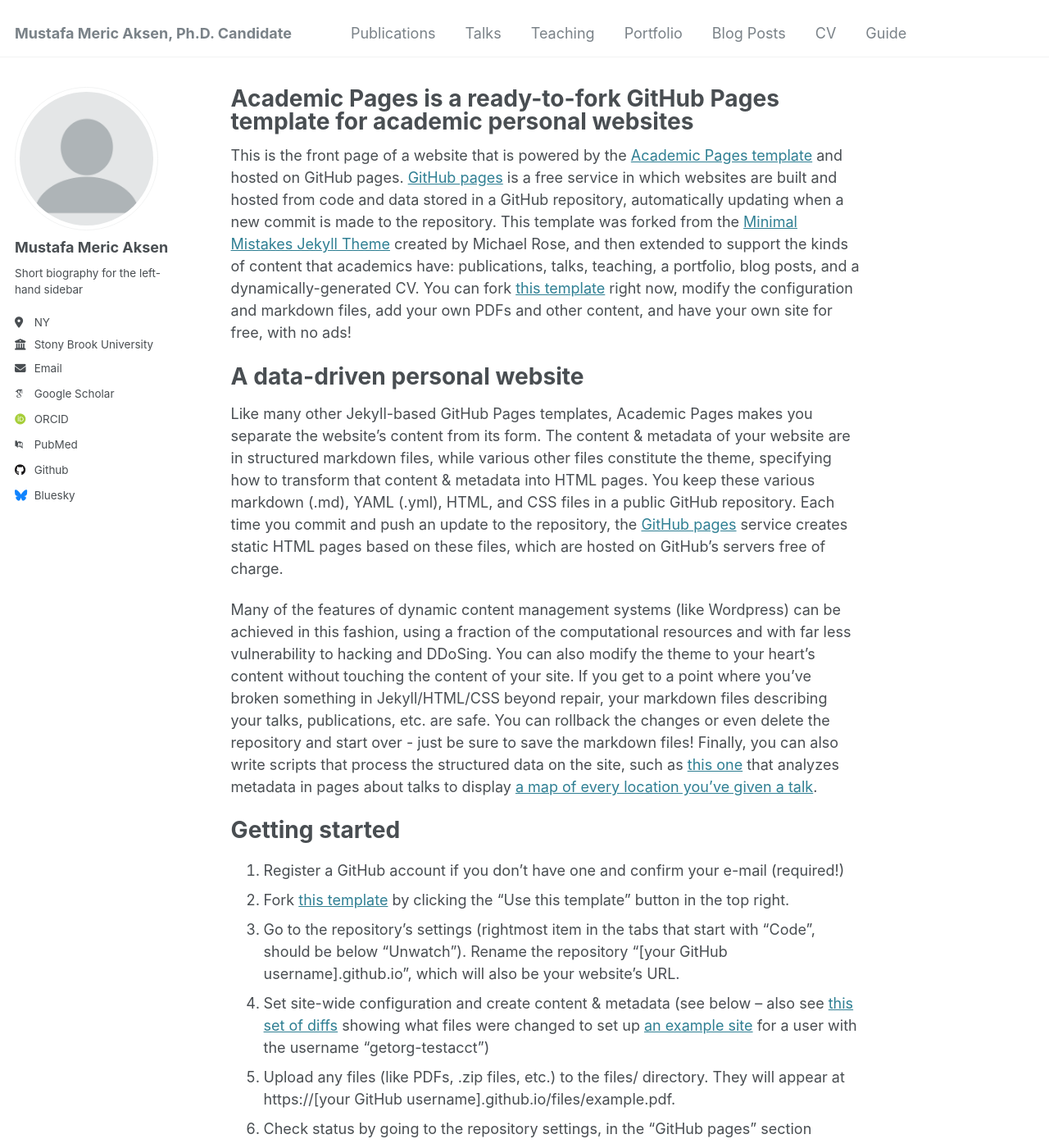
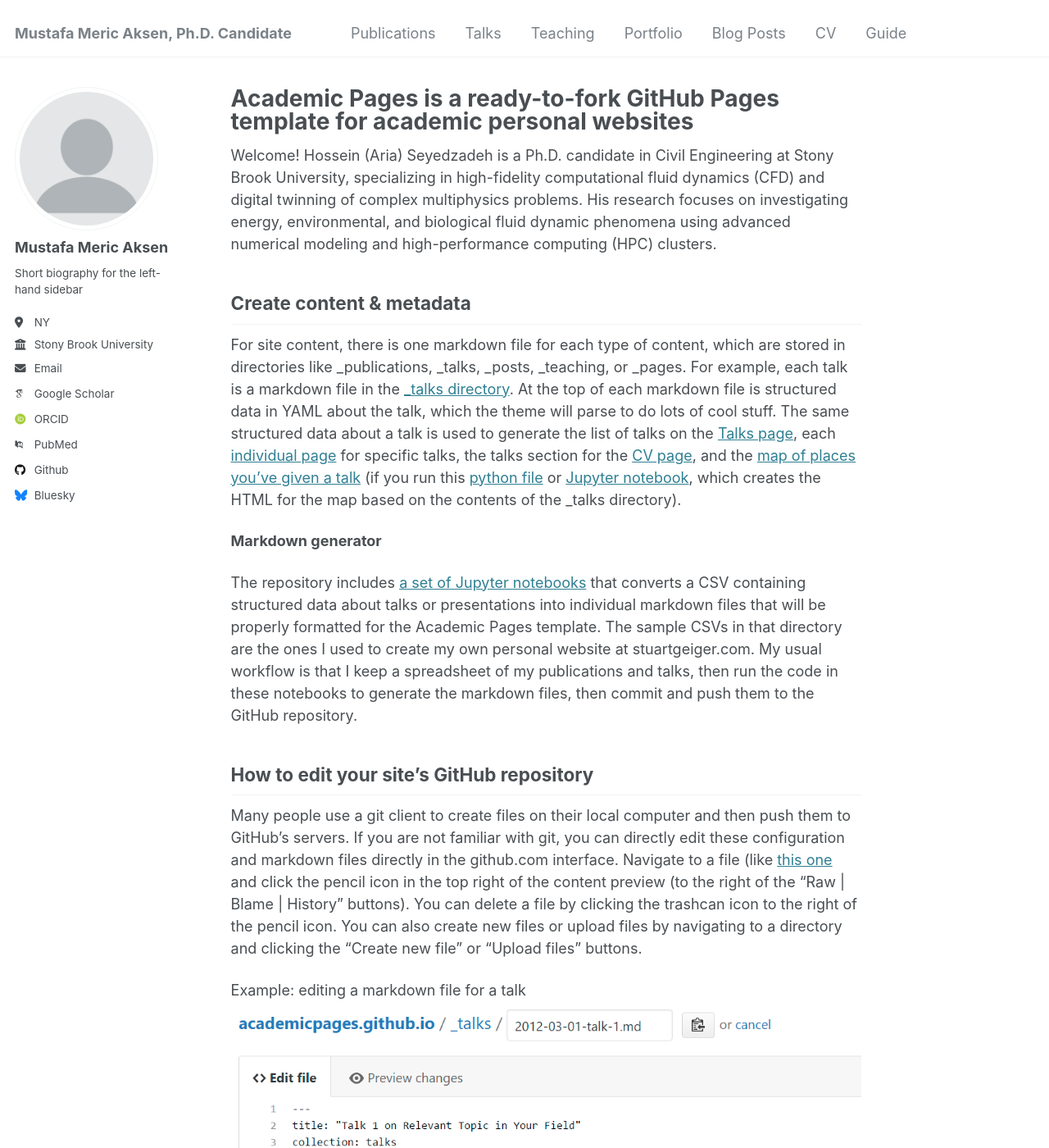
Before and after one commit to aksenmeric/mericaksen, a Jekyll site: the page built from _pages/about.md, in a window 1280 px wide and 1400 px high. Shown: the whole window at 82% size. Built offline with Jekyll 4.4.1, drawn with Linux system fonts in a browser that asks for light colours; some web fonts are replaced; some of the changed text lies outside the part shown.

Commit message:
Update about.md

```diff
--- a/_pages/about.md
+++ b/_pages/about.md
@@ -7,26 +7,8 @@ redirect_from:
   - /about.html
 ---
 
-This is the front page of a website that is powered by the [Academic Pages template](https://github.com/academicpages/academicpages.github.io) and hosted on GitHub pages. [GitHub pages](https://pages.github.com) is a free service in which websites are built and hosted from code and data stored in a GitHub repository, automatically updating when a new commit is made to the repository. This template was forked from the [Minimal Mistakes Jekyll Theme](https://mmistakes.github.io/minimal-mistakes/) created by Michael Rose, and then extended to support the kinds of content that academics have: publications, talks, teaching, a portfolio, blog posts, and a dynamically-generated CV. You can fork [this template](https://github.com/academicpages/academicpages.github.io) right now, modify the configuration and markdown files, add your own PDFs and other content, and have your own site for free, with no ads!
+Welcome! Hossein (Aria) Seyedzadeh is a Ph.D. candidate in Civil Engineering at Stony Brook University, specializing in high-fidelity computational fluid dynamics (CFD) and digital twinning of complex multiphysics problems. His research focuses on investigating energy, environmental, and biological fluid dynamic phenomena using advanced numerical modeling and high-performance computing (HPC) clusters.
 
-A data-driven personal website
-======
-Like many other Jekyll-based GitHub Pages templates, Academic Pages makes you separate the website's content from its form. The content & metadata of your website are in structured markdown files, while various other files constitute the theme, specifying how to transform that content & metadata into HTML pages. You keep these various markdown (.md), YAML (.yml), HTML, and CSS files in a public GitHub repository. Each time you commit and push an update to the repository, the [GitHub pages](https://pages.github.com/) service creates static HTML pages based on these files, which are hosted on GitHub's servers free of charge.
-
-Many of the features of dynamic content management systems (like Wordpress) can be achieved in this fashion, using a fraction of the computational resources and with far less vulnerability to hacking and DDoSing. You can also modify the theme to your heart's content without touching the content of your site. If you get to a point where you've broken something in Jekyll/HTML/CSS beyond repair, your markdown files describing your talks, publications, etc. are safe. You can rollback the changes or even delete the repository and start over - just be sure to save the markdown files! Finally, you can also write scripts that process the structured data on the site, such as [this one](https://github.com/academicpages/academicpages.github.io/blob/master/talkmap.ipynb) that analyzes metadata in pages about talks to display [a map of every location you've given a talk](https://academicpages.github.io/talkmap.html).
-
-Getting started
-======
-1. Register a GitHub account if you don't have one and confirm your e-mail (required!)
-1. Fork [this template](https://github.com/academicpages/academicpages.github.io) by clicking the "Use this template" button in the top right.
-1. Go to the repository's settings (rightmost item in the tabs that start with "Code", should be below "Unwatch"). Rename the repository "[your GitHub username].github.io", which will also be your website's URL.
-1. Set site-wide configuration and create content & metadata (see below -- also see [this set of diffs](http://archive.is/3TPas) showing what files were changed to set up [an example site](https://getorg-testacct.github.io) for a user with the username "getorg-testacct")
-1. Upload any files (like PDFs, .zip files, etc.) to the files/ directory. They will appear at https://[your GitHub username].github.io/files/example.pdf.
-1. Check status by going to the repository settings, in the "GitHub pages" section
-
-Site-wide configuration
-------
-The main configuration file for the site is in the base directory in [_config.yml](https://github.com/academicpages/academicpages.github.io/blob/master/_config.yml), which defines the content in the sidebars and other site-wide features. You will need to replace the default variables with ones about yourself and your site's github repository. The configuration file for the top menu is in [_data/navigation.yml](https://github.com/academicpages/academicpages.github.io/blob/master/_data/navigation.yml). For example, if you don't have a portfolio or blog posts, you can remove those items from that navigation.yml file to remove them from the header.
 
 Create content & metadata
 ------
```
